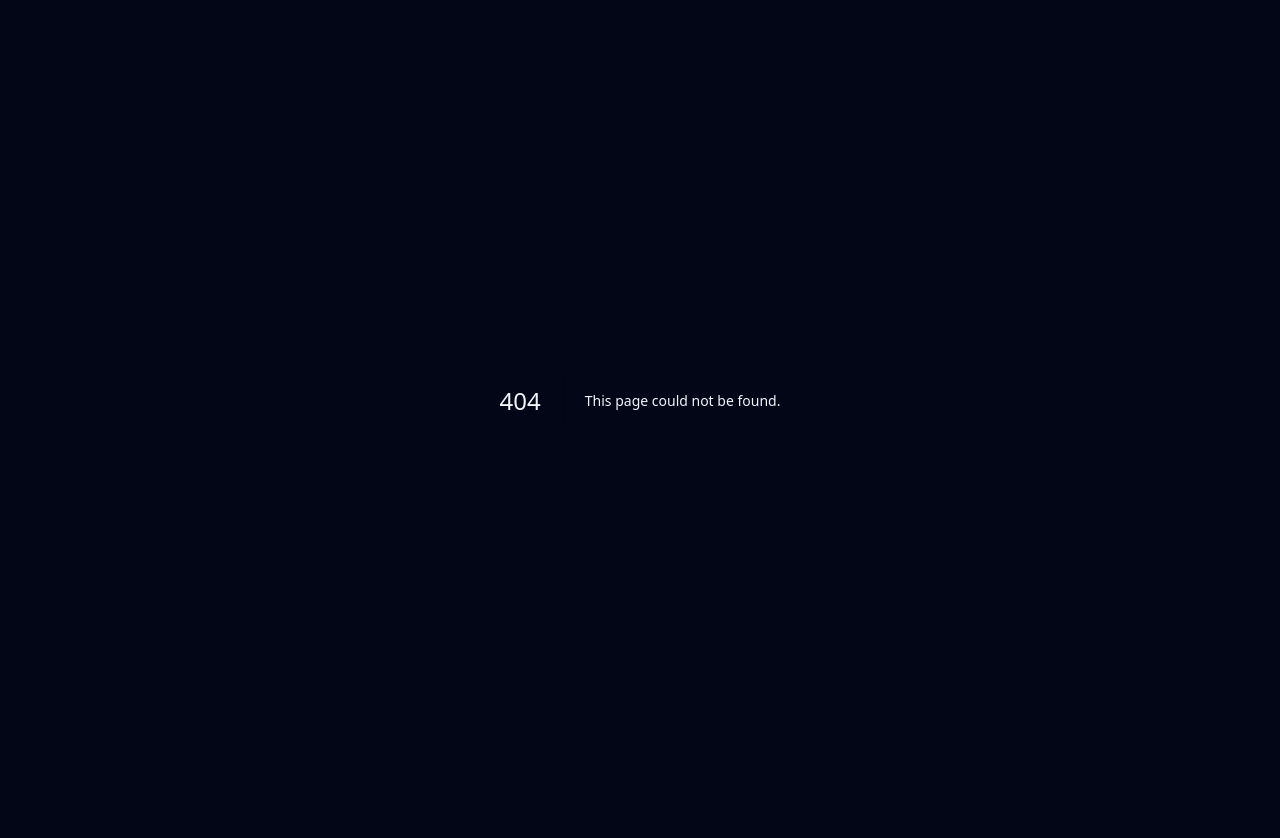
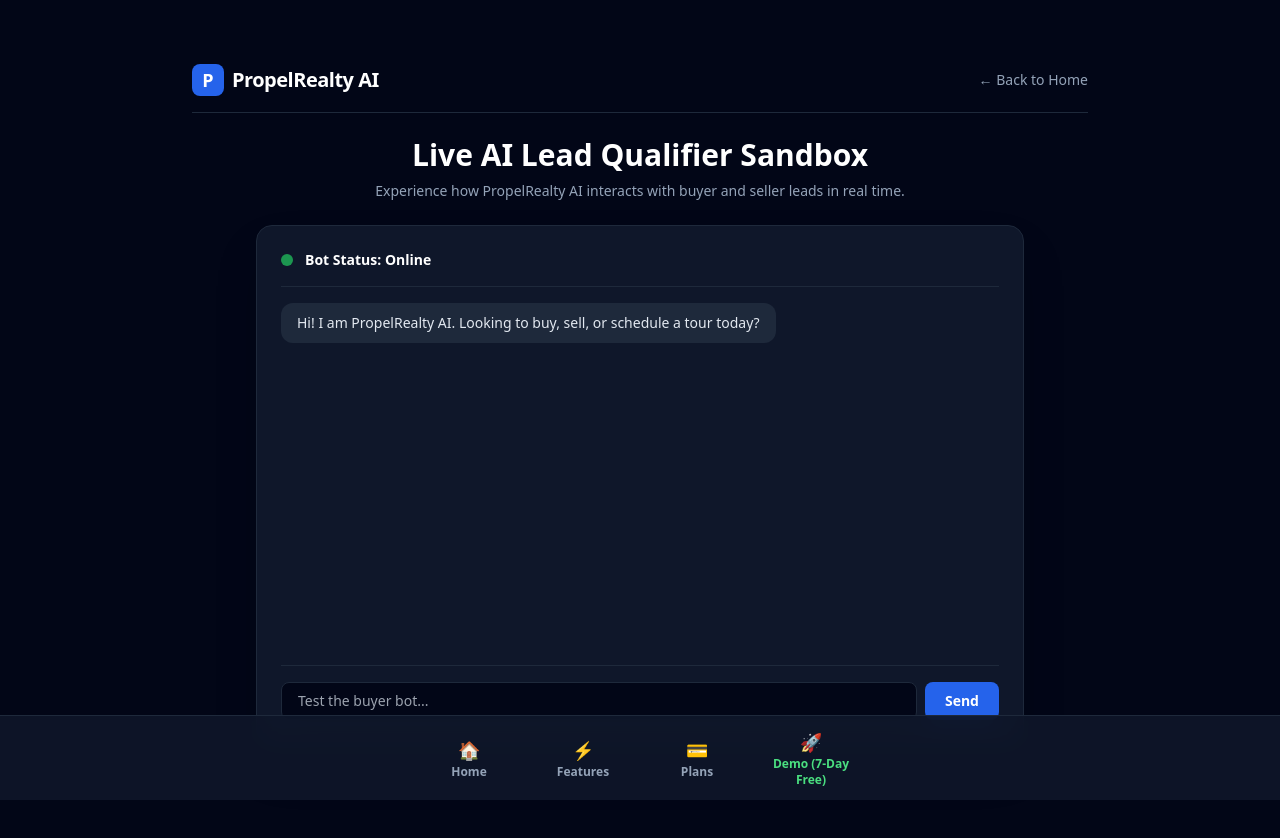
Before and after one commit to garvitsrivastava4521-pixel/propelrealty-ai, a Next.js app: page /demo in a window 1280 px wide. Before the commit this address had no page. Shown: the top 838 px of the page. Before the commit the page ends 800 px from the top, so only its background shows below. Built offline with nearby package versions, Linux system fonts and the light colour scheme.

Commit message:
Create page.tsx

```diff
--- /dev/null
+++ b/app/demo/page.tsx
@@ -0,0 +1,127 @@
+'use client';
+
+import { useState } from 'react';
+import Link from 'next/link';
+
+export default function DemoPage() {
+  const [messages, setMessages] = useState([
+    { role: 'assistant', text: 'Hi! I am PropelRealty AI. Looking to buy, sell, or schedule a tour today?' }
+  ]);
+  const [input, setInput] = useState('');
+  const [loading, setLoading] = useState(false);
+  const [sessionId] = useState(() => 'session_' + Math.random().toString(36).substring(2, 9));
+
+  const sendMessage = async () => {
+    if (!input.trim()) return;
+
+    const userMsg = { role: 'user', text: input };
+    setMessages((prev) => [...prev, userMsg]);
+    setInput('');
+    setLoading(true);
+
+    try {
+      const res = await fetch('/api/gemini', {
+        method: 'POST',
+        headers: { 'Content-Type': 'application/json' },
+        body: JSON.stringify({
+          prompt: input,
+          sessionId: sessionId,
+        }),
+      });
+
+      const data = await res.json();
+
+      if (data.text) {
+        setMessages((prev) => [...prev, { role: 'assistant', text: data.text }]);
+      } else if (data.error) {
+        setMessages((prev) => [...prev, { role: 'assistant', text: `Error: ${data.error}` }]);
+      }
+    } catch (error) {
+      setMessages((prev) => [...prev, { role: 'assistant', text: 'Error connecting to engine.' }]);
+    } finally {
+      setLoading(false);
+    }
+  };
+
+  return (
+    <main className="min-h-screen bg-slate-950 text-white flex flex-col justify-between p-6 pb-24 md:p-12 md:pb-24">
+      {/* Header */}
+      <header className="max-w-4xl w-full mx-auto flex justify-between items-center py-4 border-b border-slate-800 mb-6">
+        <Link href="/" className="flex items-center gap-2">
+          <div className="w-8 h-8 rounded-lg bg-blue-600 flex items-center justify-center font-bold text-lg text-white">
+            P
+          </div>
+          <span className="text-xl font-extrabold tracking-tight text-white">PropelRealty AI</span>
+        </Link>
+        <Link href="/" className="text-sm text-slate-400 hover:text-white transition">
+          ← Back to Home
+        </Link>
+      </header>
+
+      {/* Standalone Chatbot Section */}
+      <section className="max-w-3xl w-full mx-auto my-auto">
+        <div className="mb-6 text-center">
+          <h1 className="text-3xl font-extrabold mb-2">Live AI Lead Qualifier Sandbox</h1>
+          <p className="text-slate-400 text-sm">Experience how PropelRealty AI interacts with buyer and seller leads in real time.</p>
+        </div>
+
+        <div className="bg-slate-900 border border-slate-800 rounded-2xl p-6 shadow-2xl flex flex-col h-[520px]">
+          <div className="flex items-center gap-3 border-b border-slate-800 pb-4 mb-4">
+            <div className="w-3 h-3 bg-green-500 rounded-full animate-pulse"></div>
+            <span className="font-semibold text-sm">Bot Status: Online</span>
+          </div>
+
+          <div className="flex-1 overflow-y-auto space-y-3 pr-2">
+            {messages.map((m, i) => (
+              <div key={i} className={`flex ${m.role === 'user' ? 'justify-end' : 'justify-start'}`}>
+                <div className={`max-w-[80%] rounded-xl px-4 py-2.5 text-sm ${m.role === 'user' ? 'bg-blue-600 text-white' : 'bg-slate-800 text-slate-200'}`}>
+                  {m.text}
+                </div>
+              </div>
+            ))}
+            {loading && <div className="text-xs text-slate-500 italic">PropelRealty AI is typing...</div>}
+          </div>
+
+          <div className="flex gap-2 pt-4 border-t border-slate-800 mt-2">
+            <input
+              type="text"
+              value={input}
+              onChange={(e) => setInput(e.target.value)}
+              onKeyDown={(e) => e.key === 'Enter' && sendMessage()}
+              placeholder="Test the buyer bot..."
+              className="flex-1 bg-slate-950 border border-slate-800 rounded-lg px-4 py-2 text-sm focus:outline-none focus:border-blue-500 text-white"
+            />
+            <button onClick={sendMessage} className="bg-blue-600 hover:bg-blue-500 px-5 py-2 rounded-lg text-sm font-semibold transition">
+              Send
+            </button>
+          </div>
+        </div>
+      </section>
+
+      {/* Persistent Bottom Navigation Bar */}
+      <nav className="fixed bottom-0 left-0 right-0 bg-slate-900/90 backdrop-blur-md border-t border-slate-800 z-50 py-3 px-4">
+        <div className="max-w-md mx-auto grid grid-cols-4 gap-2 text-center">
+          <Link href="/" className="flex flex-col items-center justify-center text-xs font-semibold text-slate-400 hover:text-white">
+            <span className="text-lg">🏠</span>
+            <span>Home</span>
+          </Link>
+
+          <Link href="/#features" className="flex flex-col items-center justify-center text-xs font-semibold text-slate-400 hover:text-white">
+            <span className="text-lg">⚡</span>
+            <span>Features</span>
+          </Link>
+
+          <Link href="/pricing" className="flex flex-col items-center justify-center text-xs font-semibold text-slate-400 hover:text-white">
+            <span className="text-lg">💳</span>
+            <span>Plans</span>
+          </Link>
+
+          <Link href="/demo" className="flex flex-col items-center justify-center text-xs font-semibold text-green-400 hover:text-green-300">
+            <span className="text-lg">🚀</span>
+            <span>Demo (7-Day Free)</span>
+          </Link>
+        </div>
+      </nav>
+    </main>
+  );
+}
```
